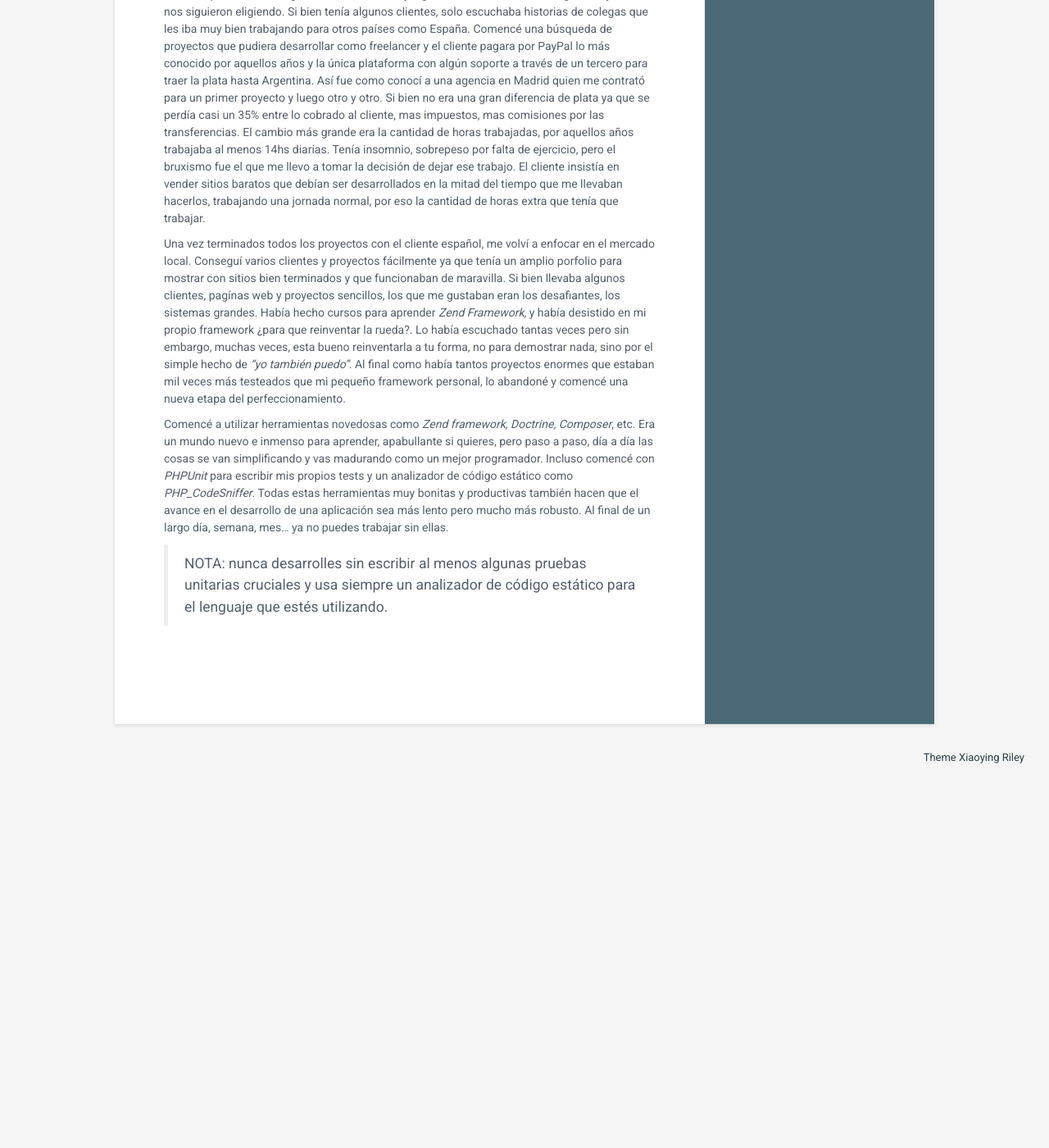
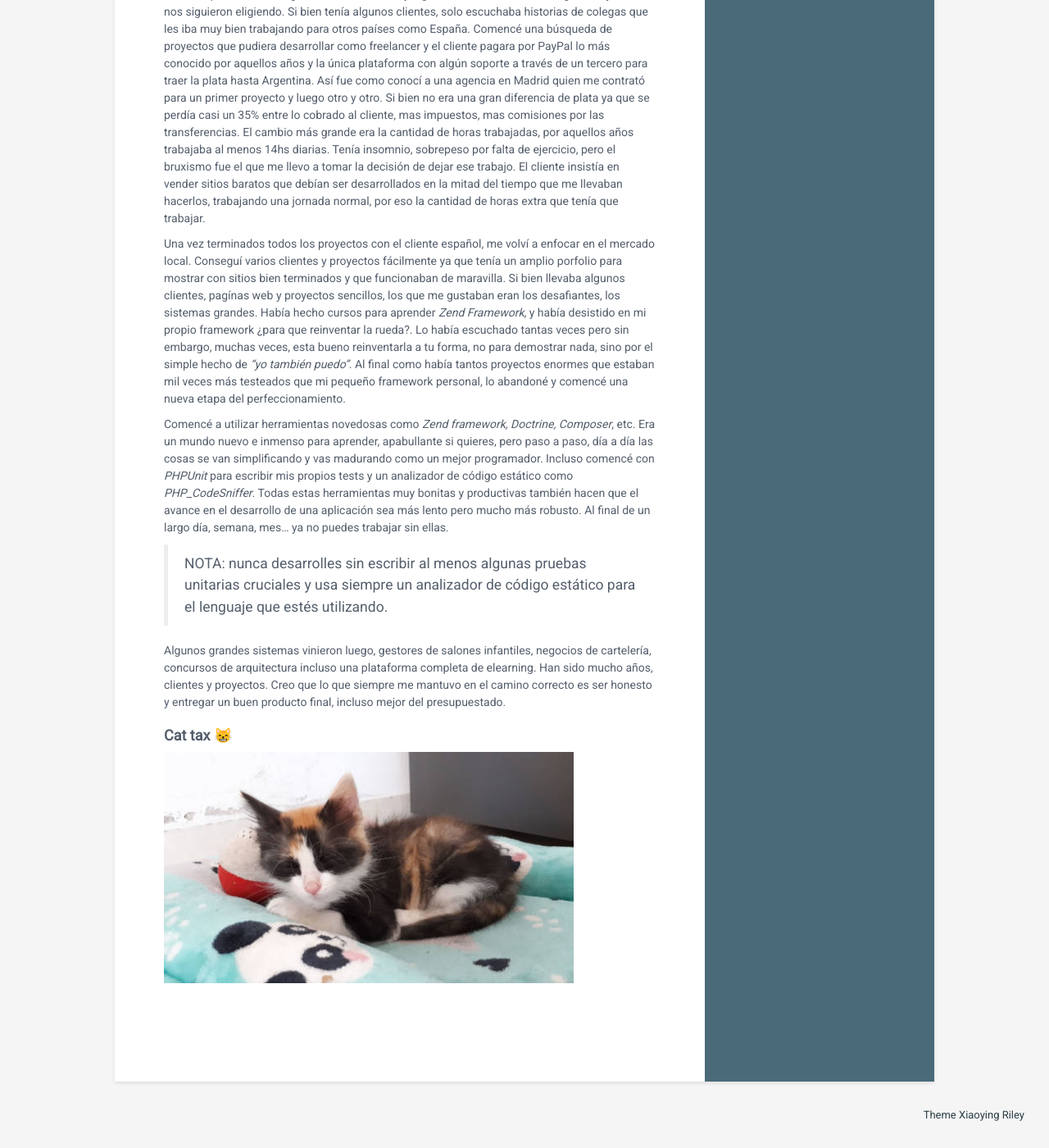
Before and after one commit to emiliodeg/profile, a Jekyll site: the page built from index.html, in a window 1280 px wide and 1400 px high, scrolled down 6183 px. Shown: the whole window at 82% size. Built offline with Jekyll 4.4.1, drawn with Linux system fonts in a browser that asks for light colours; before the commit the page ends 7148 px from its top, so only the background shows below that; some of the changed text lies outside the part shown.

Commit message:
tax and summary

```diff
--- a/_data/data.yml
+++ b/_data/data.yml
@@ -211,6 +211,13 @@ history:
 
     > NOTA: nunca desarrolles sin escribir al menos algunas pruebas unitarias cruciales y usa siempre un analizador de código estático para el lenguaje que estés utilizando.
 
+    Algunos grandes sistemas vinieron luego, gestores de salones infantiles, negocios de cartelería, concursos de arquitectura incluso una plataforma completa de elearning.
+    Han sido mucho años, clientes y proyectos.
+    Creo que lo que siempre me mantuvo en el camino correcto es ser honesto y entregar un buen producto final, incluso mejor del presupuestado.
+
+    ###### Cat tax 😸
+    <img src="/assets/images/mona.jpg" width="500" height="282" class="img-responsive" alt="Mona cat tax">
+
 education:
   - degree: Ingeniería en Sistemas
     university: Universidad Tecnológica Nacional
@@ -292,17 +299,17 @@ skills:
     - name: Javascript
       level: 90
 
+    - name: PHP 7+
+      level: 80
+
+    - name: MySQL / MariaDB
+      level: 80
+
     - name: HTML5
       level: 95
 
     - name: CSS & SASS
       level: 85
 
-    - name: PHP 7+
-      level: 80
-
-    - name: MySQL / MariaDB
-      level: 80
-
 footer: >
   <a href="http://themes.3rdwavemedia.com" target="_blank" rel="nofollow">Theme Xiaoying Riley</a>
--- a/_sass/_base.scss
+++ b/_sass/_base.scss
@@ -202,8 +202,11 @@ p {
         margin-bottom: 60px;
     }
 
-    .history h3 {
-        font-size: 18px;
+    .history {
+        h3, h4, h5, h6 {
+            margin: 20px 0 10px;
+            font-size: 18px;
+        }
     }
 
     .experiences-section, .educations-section {
```
Also changed, not shown: assets/images/mona.jpg (added).
